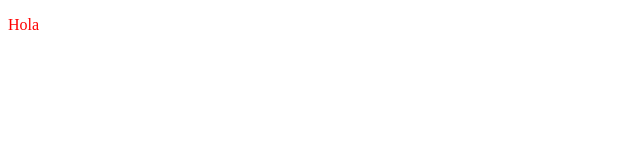
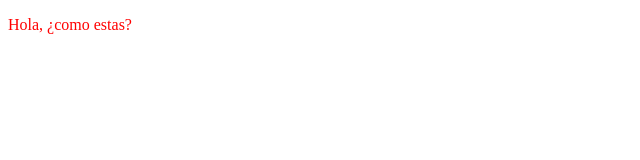
Before and after one commit to AdelinaDrana/prueba, a plain HTML site: page index.html in a window 1280 px wide. Shown: the whole page, without its empty margins (0-640 px from the left). Drawn offline with Linux system fonts and the light colour scheme.

Commit message:
agregue algo

```diff
--- a/index.html
+++ b/index.html
@@ -9,6 +9,7 @@
 
 </head>
 <body>
-    <p>Hola</p>
+    <p>Hola, ¿como estas?</p>
+
 </body>
 </html>
```
